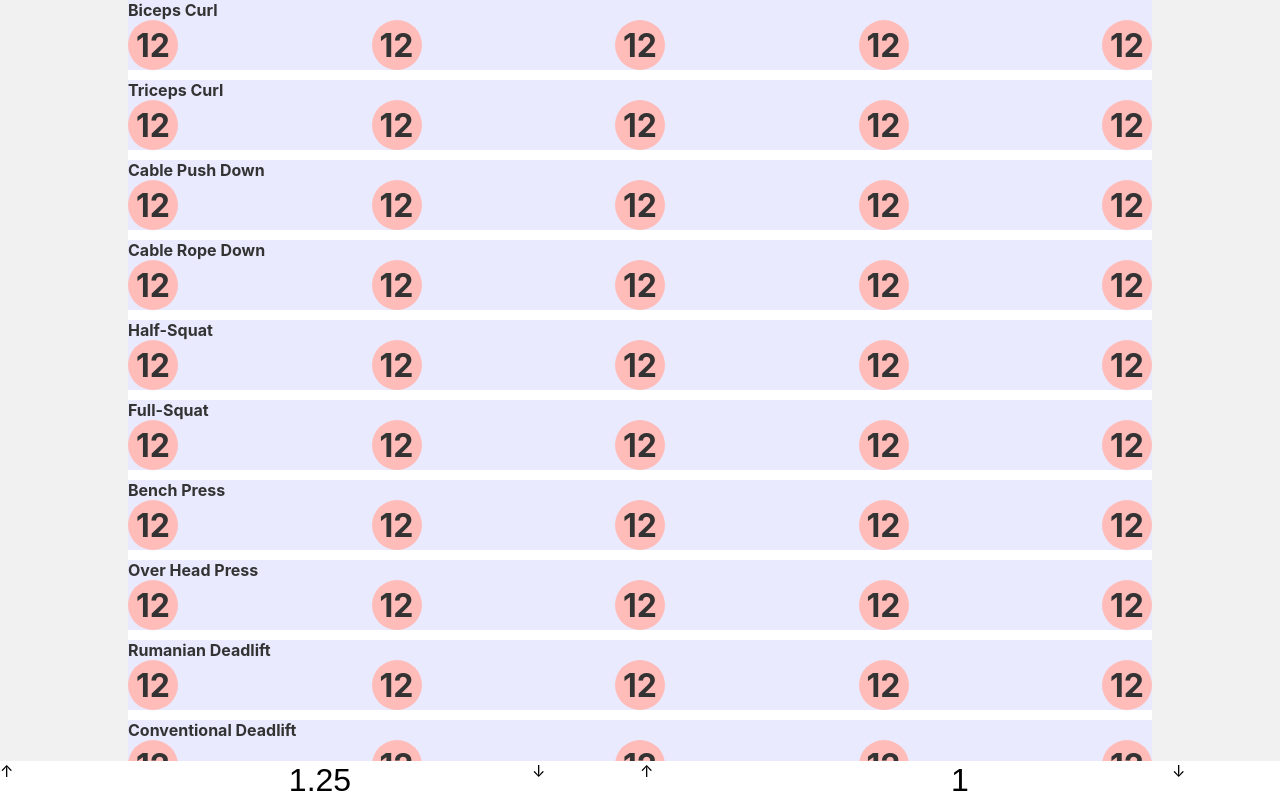
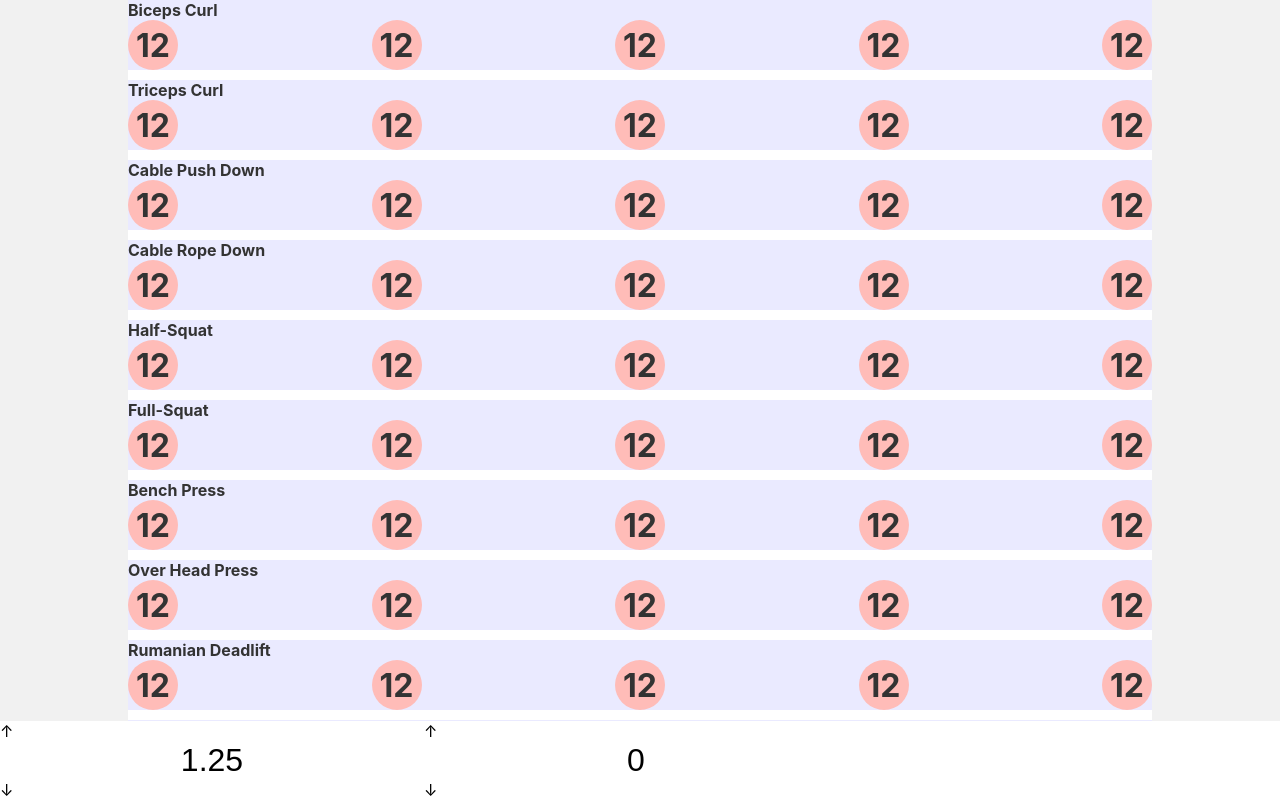
Before and after one commit to mooniljoo/web_my_workout_report, a React (Create React App) app: page / in a window 1280 px wide. Shown: the top 800 px of the page. Built offline with nearby package versions, Linux system fonts and the light colour scheme.

Commit message:
Update func Counter

```diff
--- a/src/components/SetterNav.js
+++ b/src/components/SetterNav.js
@@ -1,23 +1,31 @@
-import React from "react";
+import React, { useState } from "react";
 import "./SetterNav.scss";
 
 function SetterNav() {
+  const [setsCount, setSetsCount] = useState(0);
+
+  const onIncrease = () => {
+    setSetsCount(setsCount + 1);
+  };
+  const onDecrease = () => {
+    setSetsCount(setsCount - 1);
+  };
   return (
     <>
       <div className="SetterNav">
-        <div className="Weight-Setter">
-          <div className="Button-Count-Up">↑</div>
+        <div className="Setter">
+          <div className="Button-Count-Up" onClick={onIncrease}>↑</div>
           <div>
             <input type="text" placeholder="Input your Weight" value="1.25" />
           </div>
-          <div className="Button-Count-Down">↓</div>
+          <div className="Button-Count-Down" onClick={onDecrease}>↓</div>
         </div>
-        <div className="Weight-Setter">
-          <div className="Button-Count-Up">↑</div>
+        <div className="Setter">
+          <div className="Button-Count-Up" onClick={onIncrease}>↑</div>
           <div>
-            <input type="text" placeholder="Input your Set" value="1" />
+            <input type="text" placeholder="Input your Set" value={setsCount<0 ? 0 : setsCount} />
           </div>
-          <div className="Button-Count-Down">↓</div>
+          <div className="Button-Count-Down" onClick={onDecrease}>↓</div>
         </div>
       </div>
     </>
```
